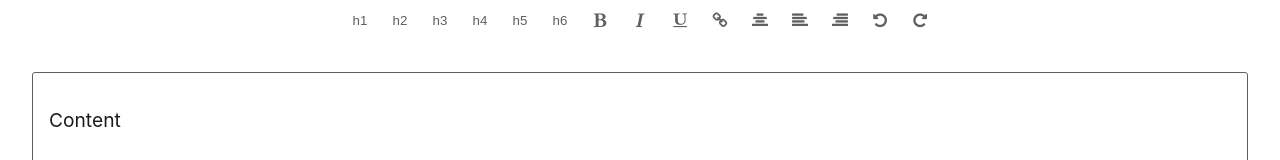
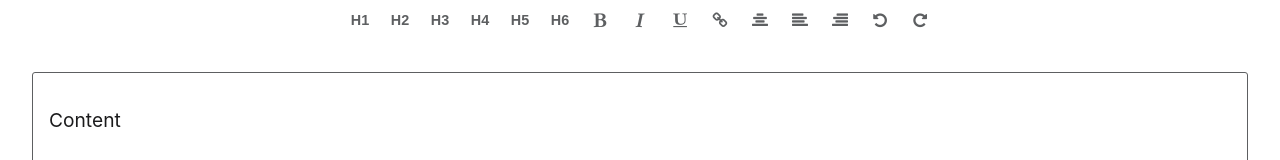
Before and after one commit to jash139/texteditor-app, a React (Create React App) app: page / in a window 1280 px wide. Shown: the top 160 px of the page. Built offline with nearby package versions, Linux system fonts and the light colour scheme.

Commit message:
Add styling to heading buttons

```diff
--- a/src/components/TextEditor/TextEditor.css
+++ b/src/components/TextEditor/TextEditor.css
@@ -20,6 +20,11 @@
     background-color: #bdc2c959;
 }
 
+.heading-btn {
+    font-size: 0.9rem;
+    font-weight: 700;
+}
+
 .react-text-editor{
     border: 1px solid #5D5F61;
     border-radius: 3px;
--- a/src/components/TextEditor/TextEditor.js
+++ b/src/components/TextEditor/TextEditor.js
@@ -57,42 +57,44 @@ function TextEditor(props) {
     return (
         <React.Fragment>
             <div className="toolbar" style={toolbarStyle}>
+                <div>
                     <button
                         className="tool-item heading-btn"
                         onClick={() => insertHeading(`<h1>Heading 1</h1>`)}
                     >
-                    h1
+                        H1
                     </button>
                     <button
                         className="tool-item heading-btn"
                         onClick={() => insertHeading(`<h2>Heading 2</h2>`)}
                     >
-                    h2
+                        H2
                     </button>
                     <button
                         className="tool-item heading-btn"
                         onClick={() => insertHeading(`<h3>Heading 3</h3>`)}
                     >
-                    h3
+                        H3
                     </button>
                     <button
                         className="tool-item heading-btn"
                         onClick={() => insertHeading(`<h4>Heading 4</h4>`)}
                     >
-                    h4
+                        H4
                     </button>
                     <button
                         className="tool-item heading-btn"
                         onClick={() => insertHeading(`<h5>Heading 5</h5>`)}
                     >
-                    h5
+                        H5
                     </button>
                     <button
                         className="tool-item heading-btn"
                         onClick={() => insertHeading(`<h6>Heading 6</h6>`)}
                     >
-                    h6
+                        H6
                     </button>
+                </div>
                 <button
                     className="tool-item fa fa-bold"
                     onClick={() => handleClick("bold")}
```
Lines whose indentation alone changed are shown as unchanged.
